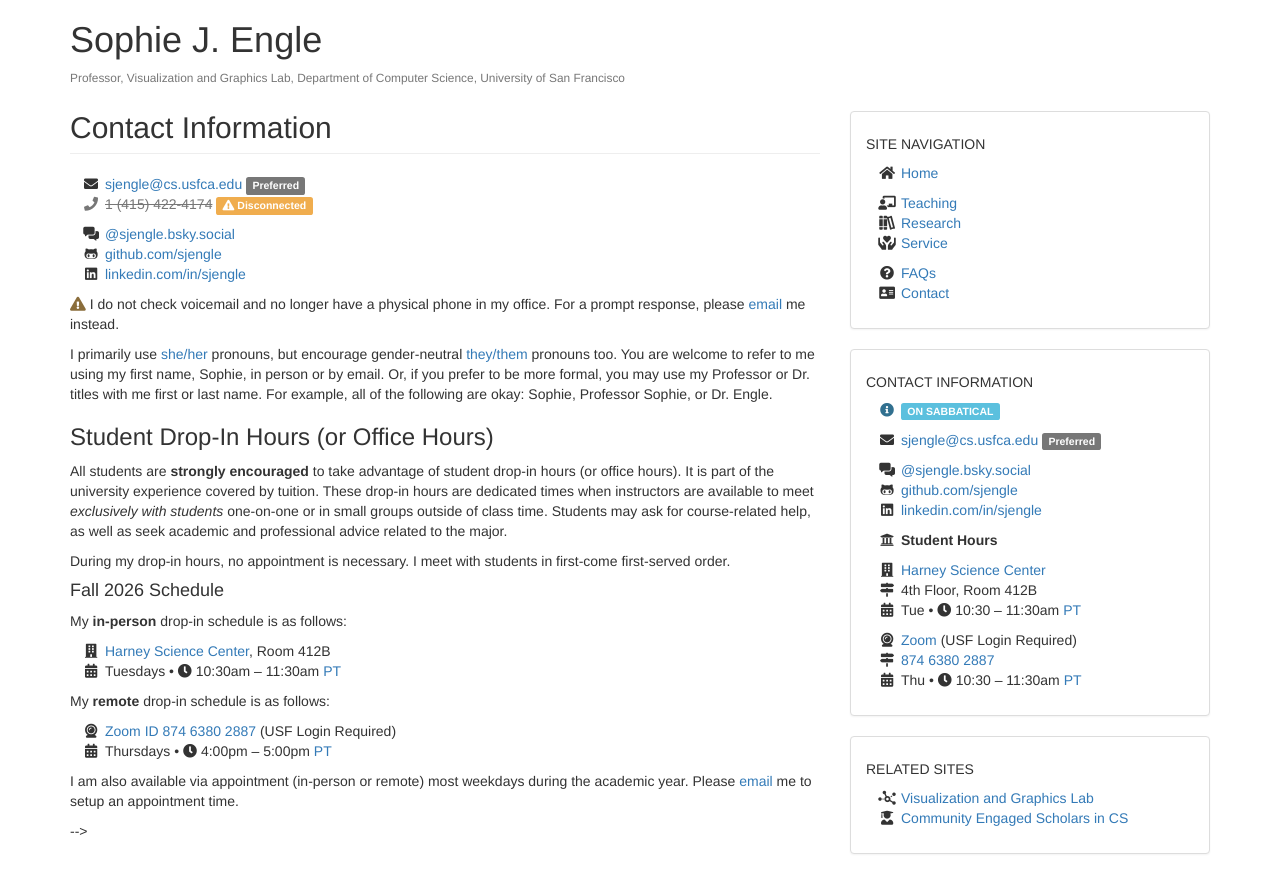
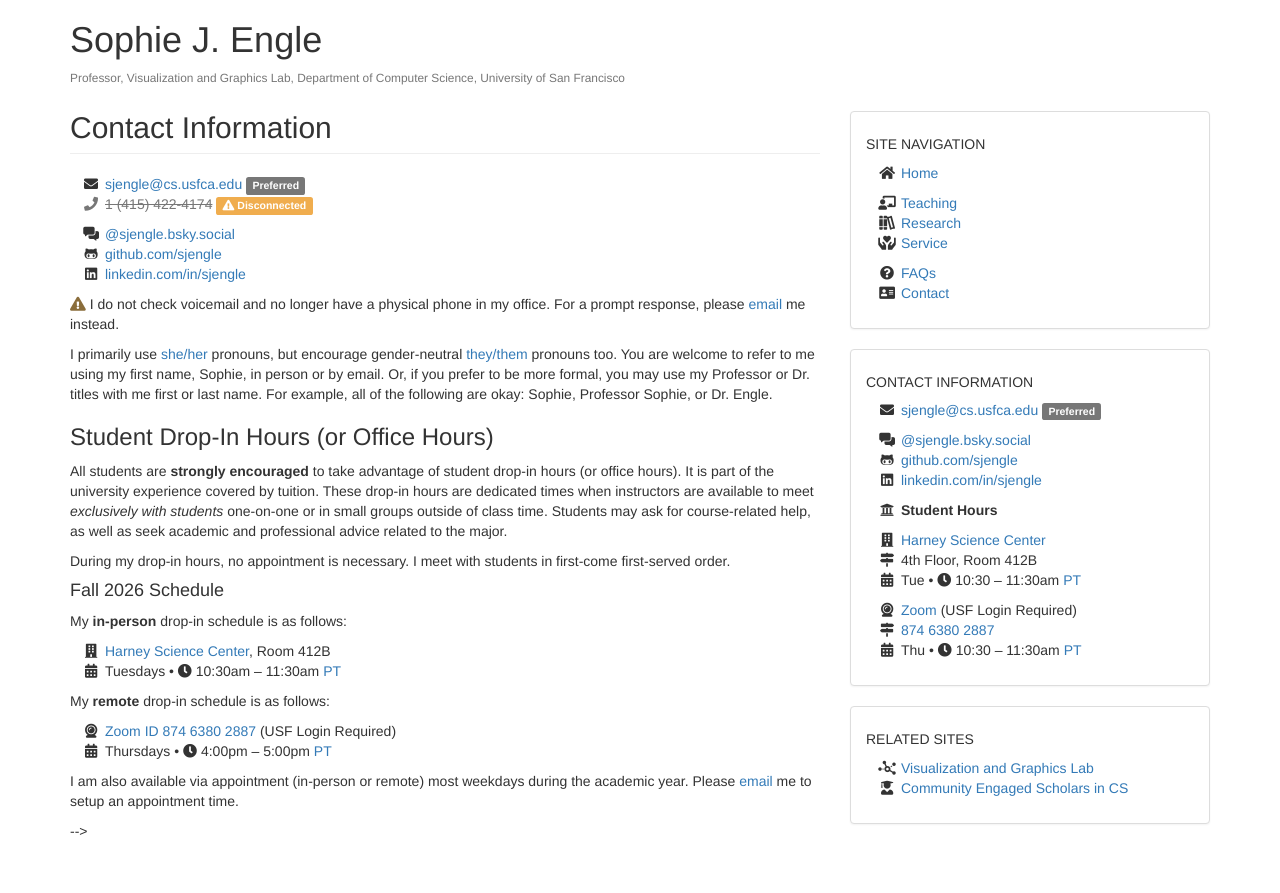
Before and after one commit to sjengle/sjengle.github.io, a Jekyll site: the page built from contact.html, in a window 1280 px wide. Shown: the top 893 px of the page. Built offline with Jekyll 4.4.1, drawn with Linux system fonts in a browser that asks for light colours.

Commit message:
Updating Harney link

```diff
--- a/_layouts/default.html
+++ b/_layouts/default.html
@@ -98,8 +98,6 @@
           <div class="panel-body">
             <h5 class="text-uppercase">Contact Information</h5>
 
-            <ul class="fa-ul"><li><i class="fa-li fas fa-info-circle text-info"></i> <span class="label label-info hidden-sm">ON SABBATICAL</span></li></ul>
-
             <ul class="fa-ul">
               <li><i class="fa-li fas fa-envelope"></i> <a href="mailto:sjengle@cs.usfca.edu">sjengle@cs.usfca.edu</a> <span class="label label-default hidden-sm">Preferred</span></li>
               <!--<li><i class="fa-li fas fa-phone text-muted"></i> <s class="text-muted">1 (415) 422-4174</s></li>-->
@@ -117,7 +115,7 @@
             </ul>
 
             <ul class="fa-ul">
-              <li><i class="fa-li fas fa-building"></i> <a href="https://maps.usfca.edu/?id=924#!m/160034">Harney Science Center</a></li>
+              <li><i class="fa-li fas fa-building"></i> <a href="https://www.usfca.edu/campus-map?mapLocation=Harney%20Science%20Center">Harney Science Center</a></li>
               <li><i class="fa-li fas fa-map-signs"></i> 4th Floor, Room 412B</li>
               <li><i class="fa-li fas fa-calendar-alt"></i> Tue &bull; <i class="fas fa-clock"></i> 10:30 &ndash; 11:30am <a href="https://time.is/San_Francisco">PT</a></li>
             </ul>
--- a/contact.html
+++ b/contact.html
@@ -34,7 +34,7 @@
 <p>My <strong>in-person</strong> drop-in schedule is as follows:</p>
 
 <ul class="fa-ul">
-  <li><i class="fa-li fas fa-building"></i> <a href="https://maps.usfca.edu/?id=924#!m/160034">Harney Science Center</a>, Room 412B</li>
+  <li><i class="fa-li fas fa-building"></i> <a href="https://www.usfca.edu/campus-map?mapLocation=Harney%20Science%20Center">Harney Science Center</a>, Room 412B</li>
   <li><i class="fa-li fas fa-calendar-alt"></i> Tuesdays &bull; <i class="fas fa-clock"></i> 10:30am &ndash; 11:30am <a href="https://time.is/San_Francisco">PT</a></li>
 </ul>
 
```
